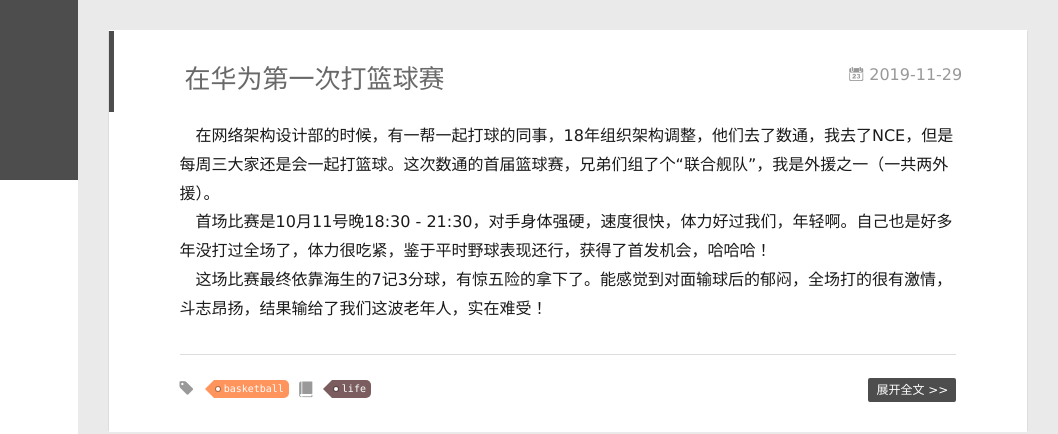
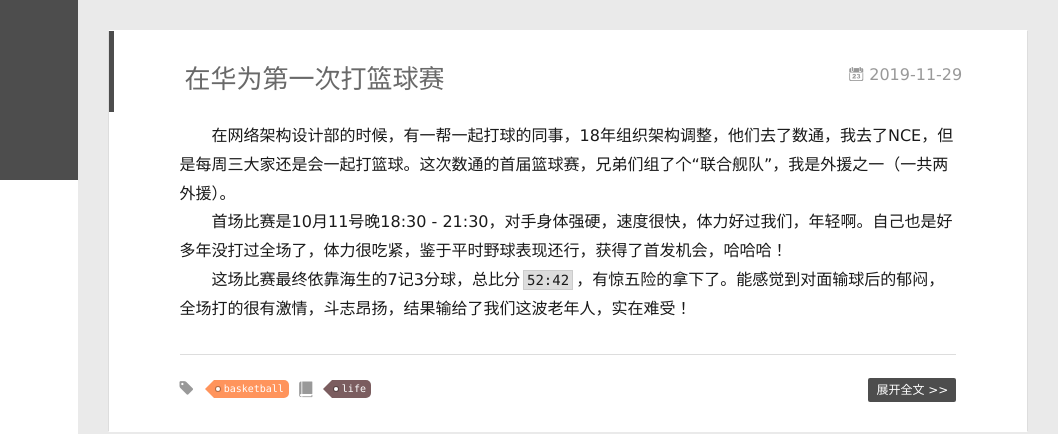
Before and after one commit to adamhu/adamhu.github.io, a plain HTML site: page index.html in a window 1280 px wide. Shown: the top 434 px of the page, 222-1280 px from the left. Drawn offline with nearby package versions, Linux system fonts and the light colour scheme; some packages are replaced by stand-ins of ours.

Commit message:
Site updated: 2019-11-29 20:47:14

```diff
--- a/index.html
+++ b/index.html
@@ -175,7 +175,7 @@
 
     <div class="article-entry" itemprop="articleBody">
 
-        <p>&emsp;在网络架构设计部的时候，有一帮一起打球的同事，18年组织架构调整，他们去了数通，我去了NCE，但是每周三大家还是会一起打篮球。这次数通的首届篮球赛，兄弟们组了个“联合舰队”，我是外援之一（一共两外援）。<br>&emsp;首场比赛是10月11号晚18:30 - 21:30，对手身体强硬，速度很快，体力好过我们，年轻啊。自己也是好多年没打过全场了，体力很吃紧，鉴于平时野球表现还行，获得了首发机会，哈哈哈！<br>&emsp;这场比赛最终依靠海生的7记3分球，有惊五险的拿下了。能感觉到对面输球后的郁闷，全场打的很有激情，斗志昂扬，结果输给了我们这波老年人，实在难受！</p>
+        <p>&emsp;&emsp;在网络架构设计部的时候，有一帮一起打球的同事，18年组织架构调整，他们去了数通，我去了NCE，但是每周三大家还是会一起打篮球。这次数通的首届篮球赛，兄弟们组了个“联合舰队”，我是外援之一（一共两外援）。<br>&emsp;&emsp;首场比赛是10月11号晚18:30 - 21:30，对手身体强硬，速度很快，体力好过我们，年轻啊。自己也是好多年没打过全场了，体力很吃紧，鉴于平时野球表现还行，获得了首发机会，哈哈哈！<br>&emsp;&emsp;这场比赛最终依靠海生的7记3分球，总比分<code>52:42</code>，有惊五险的拿下了。能感觉到对面输球后的郁闷，全场打的很有激情，斗志昂扬，结果输给了我们这波老年人，实在难受！</p>
 
 
 
```
Also changed, not shown: 2019/11/29/在华为第一次打篮球赛/index.html (+4 -4 lines).
